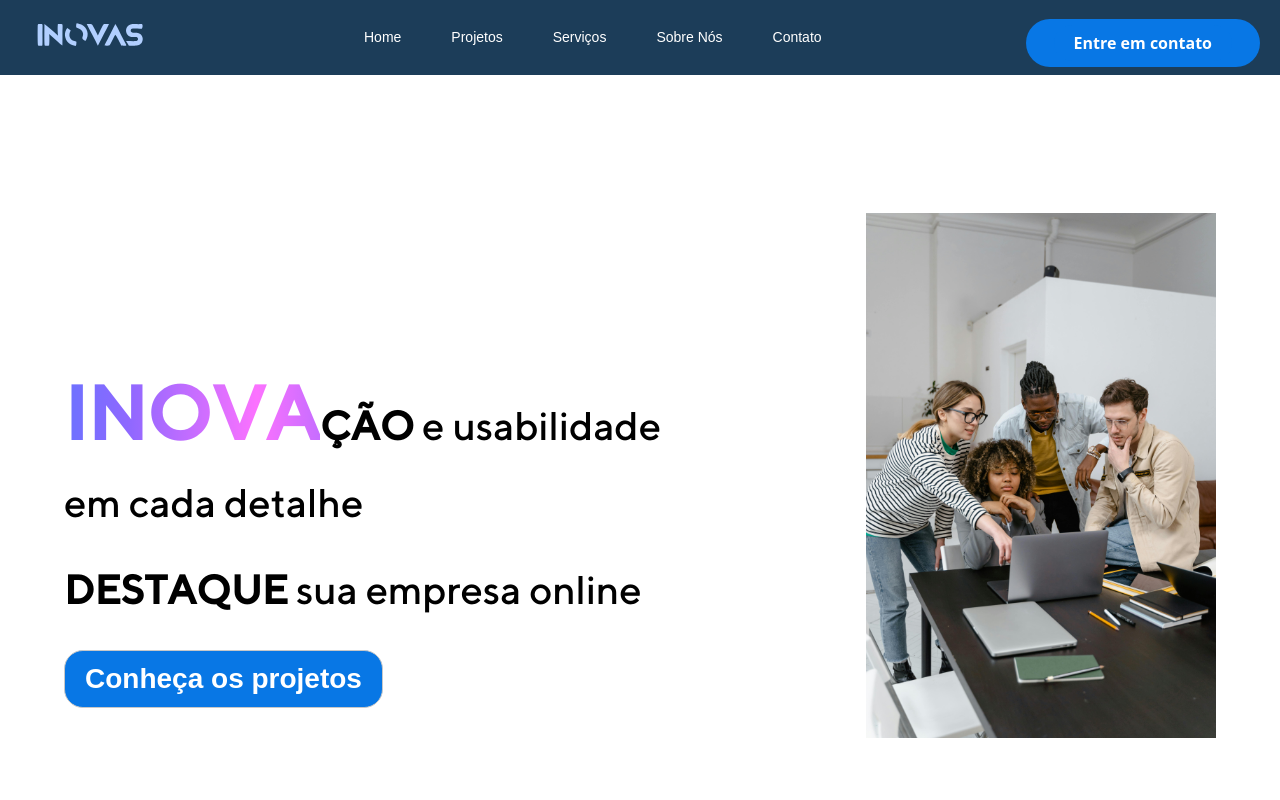
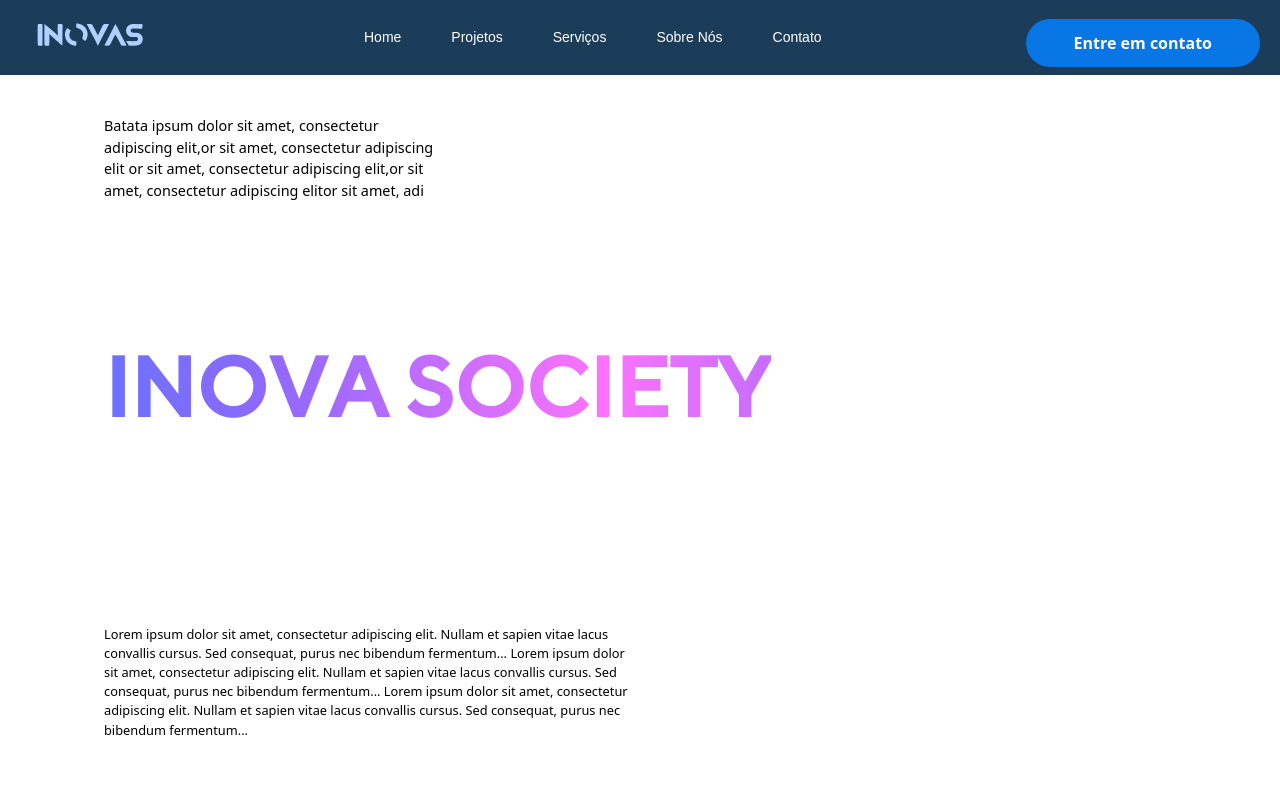
Before and after one commit to inovaSociety/inova---Projeto-3, a React (Vite) app in the folder inova/: page / in a window 1280 px wide. Shown: the top 800 px of the page. Built offline with nearby package versions, Linux system fonts and the light colour scheme; a web font is replaced by a local one.

Commit message:
Refatorando a pagina home e sua estilização

```diff
--- a/inova/src/components/home/Home.jsx
+++ b/inova/src/components/home/Home.jsx
@@ -1,16 +1,16 @@
 import "./Style.css";
 import React from "react";
-import equipe from "../../images/pexels-mart-production-7550298.jpg";
+import equipe from "../../images/equipe3d.png";
 const Home = () => {
   return (
     <>
       <div className="hero">
-        <div className="h-left">
+        {/* <div className="h-left">
           <div className="title">
             <div className="line">
-              <span className="sparkle">INOVA</span>ÇÃO <span className="line-one">  e usabilidade</span>
-              <span className="line-two"> em cada detalhe</span>
-              <span className="spar">DESTAQUE</span> <span className="line-three">  sua empresa online</span>
+              <span className="sparkle">INOVA</span> <span className="line-one"></span>
+              <span className="line-two"> </span>
+              <span className="spar"></span> <span className="line-three"></span>
             </div>
           </div>
           <div className="links">
@@ -20,7 +20,30 @@ const Home = () => {
           </div>
         </div>
         <div className="h-right">
-          <img src={equipe} alt="side" width={350} className="n-img" />
+
+        </div> */}
+
+        <div class="grid-container">
+          <header class="japa">
+            Batata ipsum dolor sit amet, consectetur adipiscing elit,or sit amet, consectetur adipiscing elit
+            or sit amet, consectetur adipiscing elit,or sit amet, consectetur adipiscing elitor sit amet, adi
+          </header>
+
+          <main class="main-text">
+            <span className="sparkle">INOVA SOCIETY</span>
+          </main>
+
+          <section class="body-text">
+            <p>
+              Lorem ipsum dolor sit amet, consectetur adipiscing elit. Nullam et
+              sapien vitae lacus convallis cursus. Sed consequat, purus nec
+              bibendum fermentum... Lorem ipsum dolor sit amet, consectetur adipiscing elit. Nullam et
+              sapien vitae lacus convallis cursus. Sed consequat, purus nec
+              bibendum fermentum... Lorem ipsum dolor sit amet, consectetur adipiscing elit. Nullam et
+              sapien vitae lacus convallis cursus. Sed consequat, purus nec
+              bibendum fermentum...
+            </p>
+          </section>
         </div>
       </div>
     </>
--- a/inova/src/components/home/Style.css
+++ b/inova/src/components/home/Style.css
@@ -1,3 +1,4 @@
+
 .hero{
    min-height: 100vh;
     display: flex;
@@ -8,7 +9,7 @@
     box-sizing: border-box;
     margin-bottom: 10px;
 }
-
+/*
 .h-left{
     flex-grow: 1;
 }
@@ -24,10 +25,41 @@
 
 
 .sparkle{
-    font-size: 75px;
+    font-size: 140px;
     font-weight:lighter;
 
 
+    /* Implementando a logica da letra animada - background -> @keyframes */
+
+
+.grid-container {
+  display: grid;
+  grid-template-columns: repeat(6, 1fr); /* 6 colunas */
+  grid-template-rows: repeat(12, 1fr); /* 12 linhas para modularidade */
+  gap: 20px;
+  padding: 40px;
+  height: 100vh;
+}
+
+/* Cabeçalho no canto superior esquerdo */
+
+.japa{
+  grid-column: 1 / 3;
+  grid-row: 1 / 2;
+  font-size: 0.9rem;
+}
+
+/* Texto central grande */
+.main-text {
+  grid-column: 1 / 6;
+  grid-row: 4 / 6;
+  font-size: 5.2rem;
+  font-weight:bold;
+  line-height: 1.2;
+  font-family: 'tt-norms';
+}
+
+.sparkle{
     /* Implementando a logica da letra animada - background -> @keyframes */
     background: linear-gradient( to right, #fc72ff,#8f68ff,#487bff,#8f68ff,#fc72ff);
     background-size: 200%;
@@ -44,63 +76,24 @@
     }
 }
 
-.line-one{
-    font-weight:100;
-    margin-top: 10px;
-}
-
-
-.line-two{
-    display: block;
-    font-weight:100;
-    margin-top: 17px;
-    margin-bottom: 27px;
-}
-
-
-.line-three{
-
-    font-weight:100;
+/* Texto de corpo embaixo */
+.body-text {
+  grid-column: 1 / 4;
+  grid-row: 9 / 11;
+  font-size: 0.8rem;
 
 }
 
-@media (max-width: 1680px) {
-  .title {
-    font-size: 40px;
-  }
+.grid-container::before {
+  content: "";
+  position: absolute;
+  top: 0; left: 0;
+  width: 100%;
+  height: 100%;
+  display: grid;
+  grid-template-columns: repeat(6, 1fr);
+  grid-template-rows: repeat(12, 1fr);
+  gap: 20px;
+  pointer-events: none;
+  z-index: 10;
 }
-
-
-.links{
-    width: 100%;
-    display: flex;
-    align-items: center;
-    justify-content: left;
-}
-
-.links a {
-    text-decoration: none;
-    font-family: Arial, Helvetica, sans-serif;
-    font-size: 28px;
-    color: #fff;
-    background-color: rgb(8, 119, 229);
-    text-align: center;
-    border: 0.5mm solid rgb(200, 200, 200);
-    border-radius: 5mm;
-    padding: 7px 20px;
-
-}
-
-.links a:hover{
-    color: #fff;
-    background-color: rgb(4, 101, 199);
-}
-
-.h-right{
-    text-align: center;
-}
-
-.n-img{
-    /* colocar o codigo da imagem de novo depois */
-
-}
```
